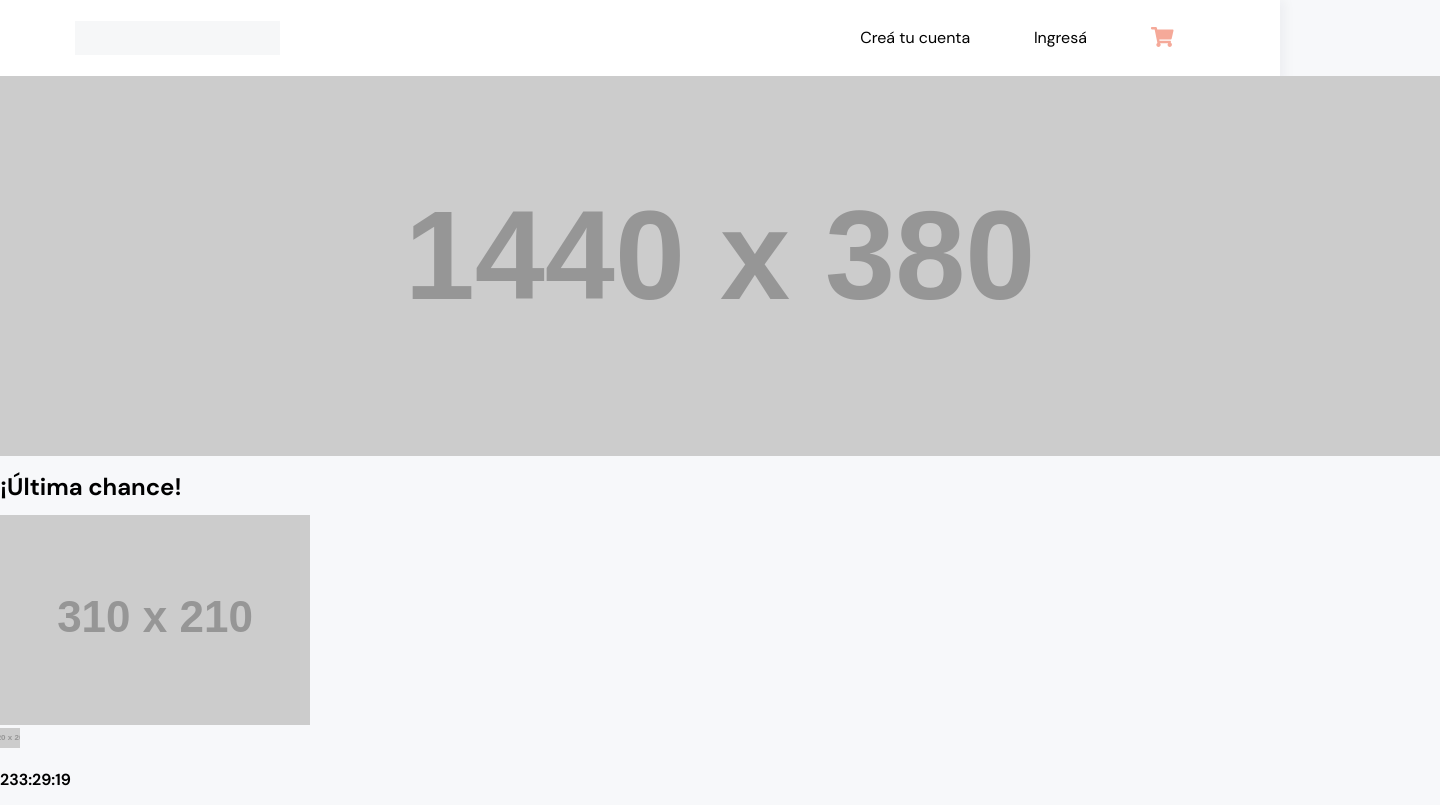
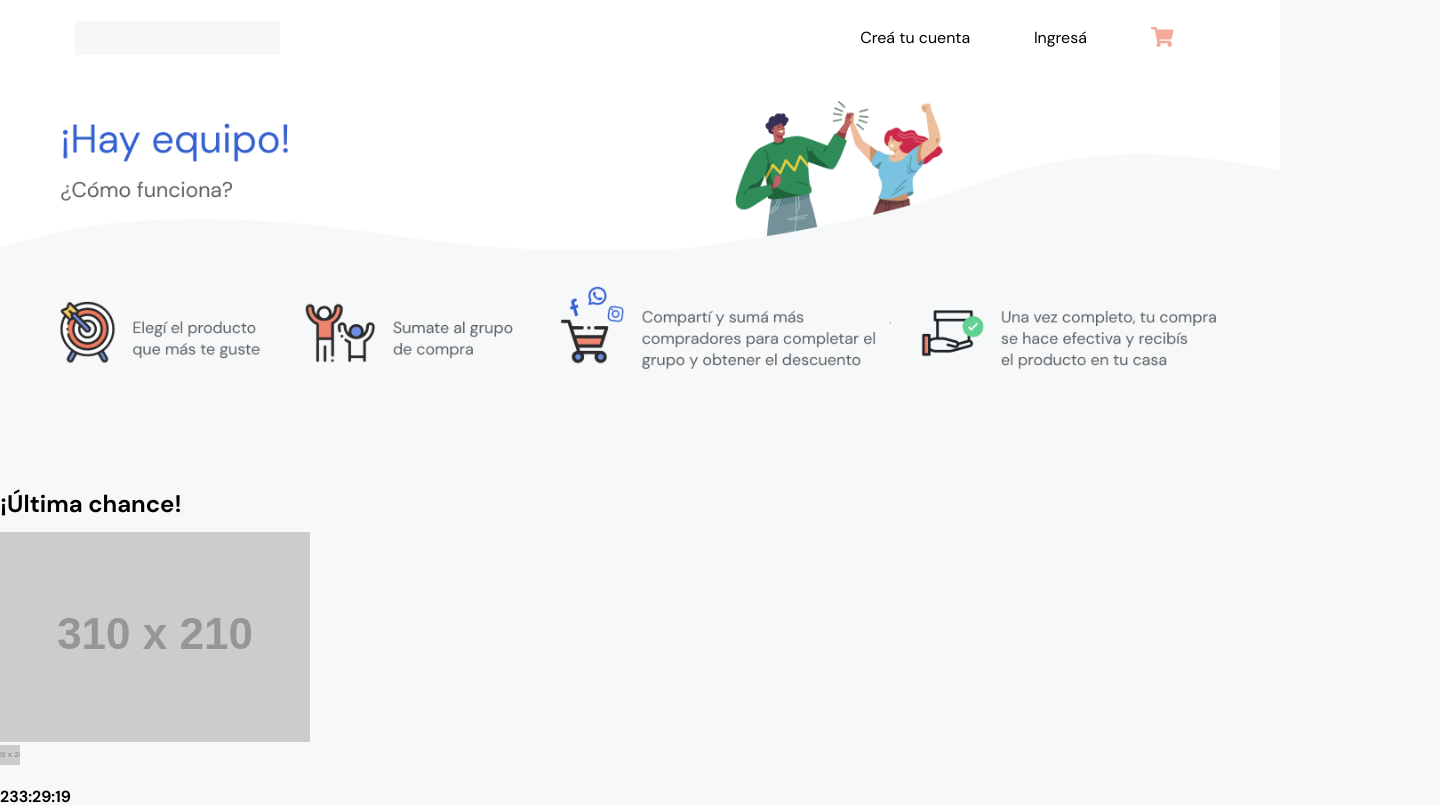
Before and after one commit to hjgonzalez06/cg-app, a React (Create React App) app: page / in a window 1280 px wide. Shown: the top 805 px of the page, 1440 px wide, since content can reach past the window. Built offline with nearby package versions, Linux system fonts and the light colour scheme.

Commit message:
Apply Banner styles

```diff
--- a/src/components/Banner/index.js
+++ b/src/components/Banner/index.js
@@ -1,11 +1,12 @@
 import React from 'react'
 
-import classes from './styles.scss'
+import homepageBanner from '../../assets/Banner-homepage.png'
+import classes from './styles.module.scss'
 
 const Banner = () => {
   return (
     <div className={classes.banner}>
-      <img src="https://placehold.co/1440x380?text=Banner" alt='' />
+      <img className={classes.bannerImg} src={homepageBanner} alt='' role='presentation' />
     </div>
   )
 }
--- /dev/null
+++ b/src/components/Banner/styles.module.scss
@@ -0,0 +1,8 @@
+.banner {
+  min-height: 380px;
+  height: 50vh;
+
+  >.bannerImg {
+    width: 100%;
+  }
+}
--- a/src/components/Banner/styles.scss
+++ /dev/null
@@ -1,7 +0,0 @@
-.banner {
-  min-height: 380px;
-  height: 50vh;
-  display: flex;
-  flex-direction: column;
-  justify-content: space-between;
-}
```
